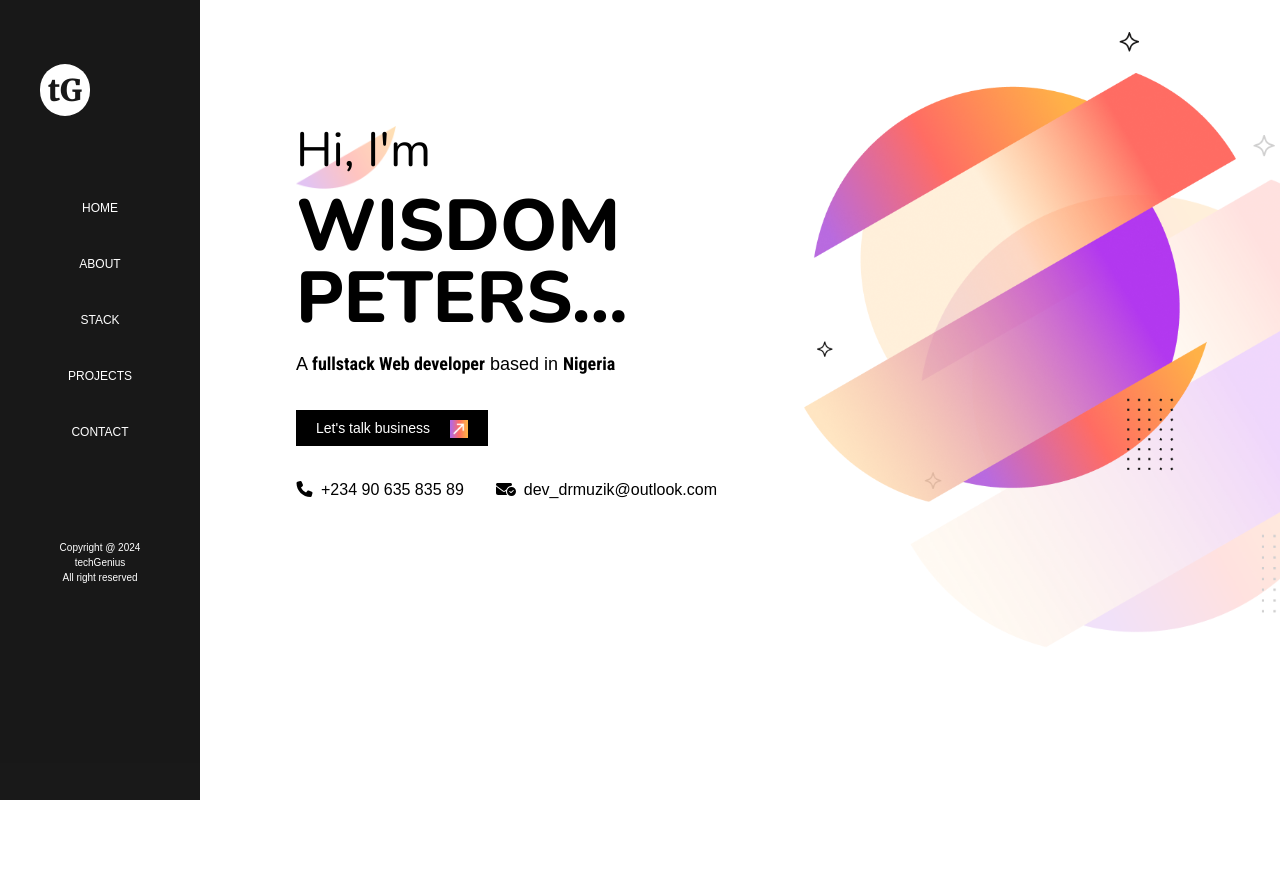
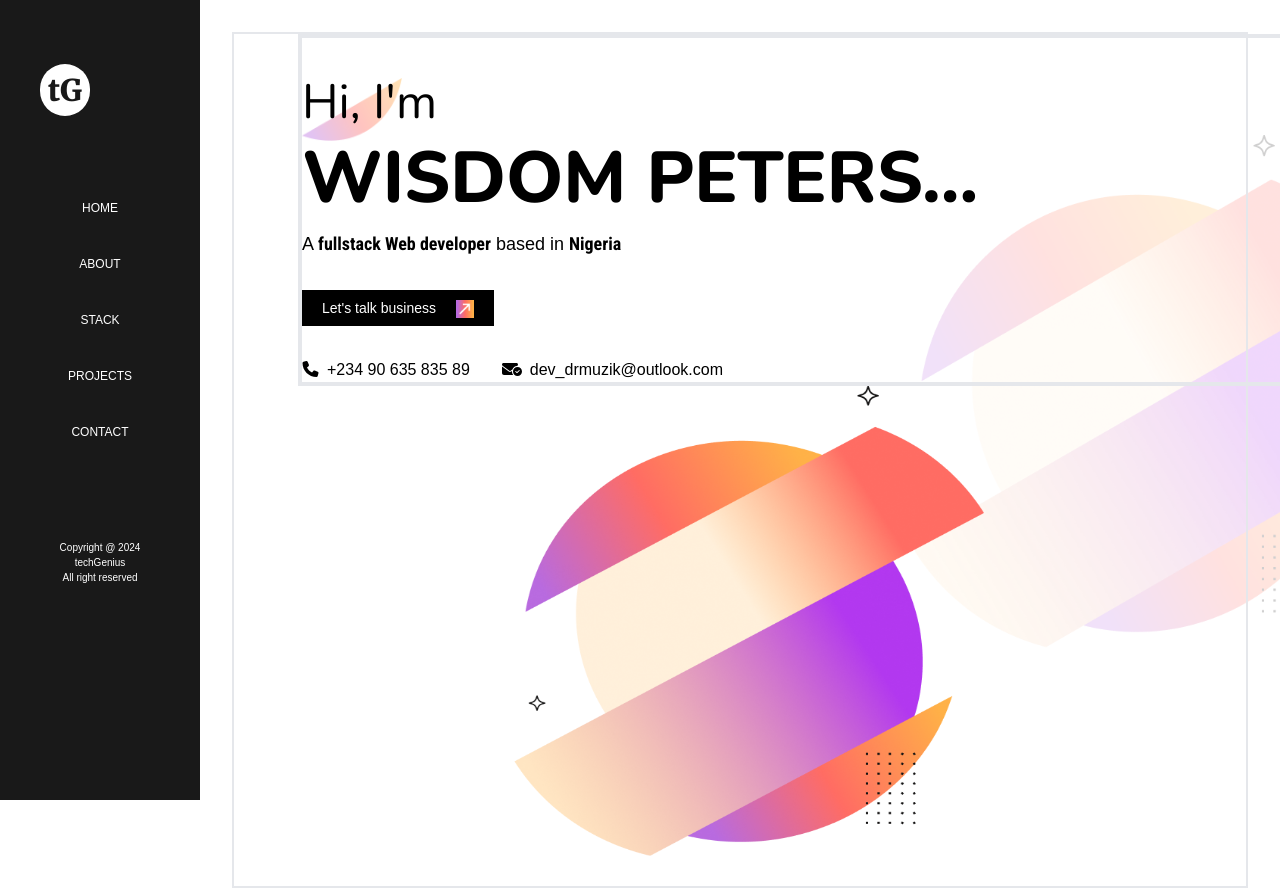
Before and after one commit to dr-muzik/my-portfolio, a Next.js app: page /dashboard in a window 1280 px wide. Before the commit the page ends 800 px from the top, so only its background shows below. Built offline with nearby package versions, Linux system fonts and the light colour scheme.

Commit message:
feat: working on banner

```diff
--- a/app/dashboard/page.tsx
+++ b/app/dashboard/page.tsx
@@ -11,9 +11,9 @@ export default function DashboardHome() {
 	return (
 		<section
 			id="home"
-			className="md:mt-20 h-screen md:h-auto pb-12 md:pb-0 ps-8 md:ps-0 md:pt-0 hero flex flex-col-reverse gap-5 lg:flex-row  lg:mt-8 relative md:z-40 px-3 mb-0"
+			className="md:mt-20 border-2 h-screen md:h-auto pb-12 md:pb-0 ps-8 md:ps-0 md:pt-0 hero pt-48  gap-5 lg:flex-row  lg:mt-8 relative md:z-40 px-3 mb-0"
 		>
-			<div className="flex items-center justify-center   pt-16 w-full xl:ml-16">
+			<div className="flex items-center justify-center border-4   pt-10 w-full xl:ml-16">
 				<div className="lg:flex-1 relative   w-max lg:w-full h-min z-40">
 					<Image
 						className="absolute top-0 opacity-40 -z-10"
```
